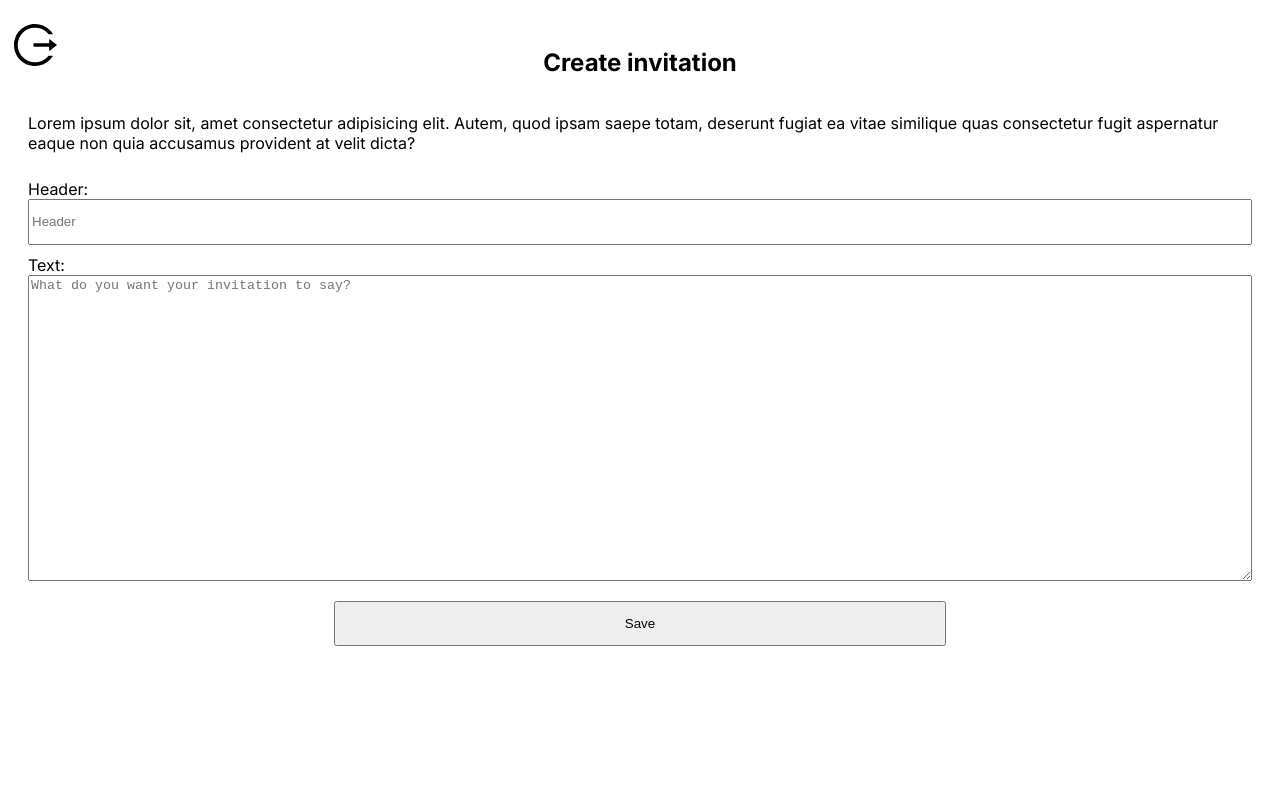
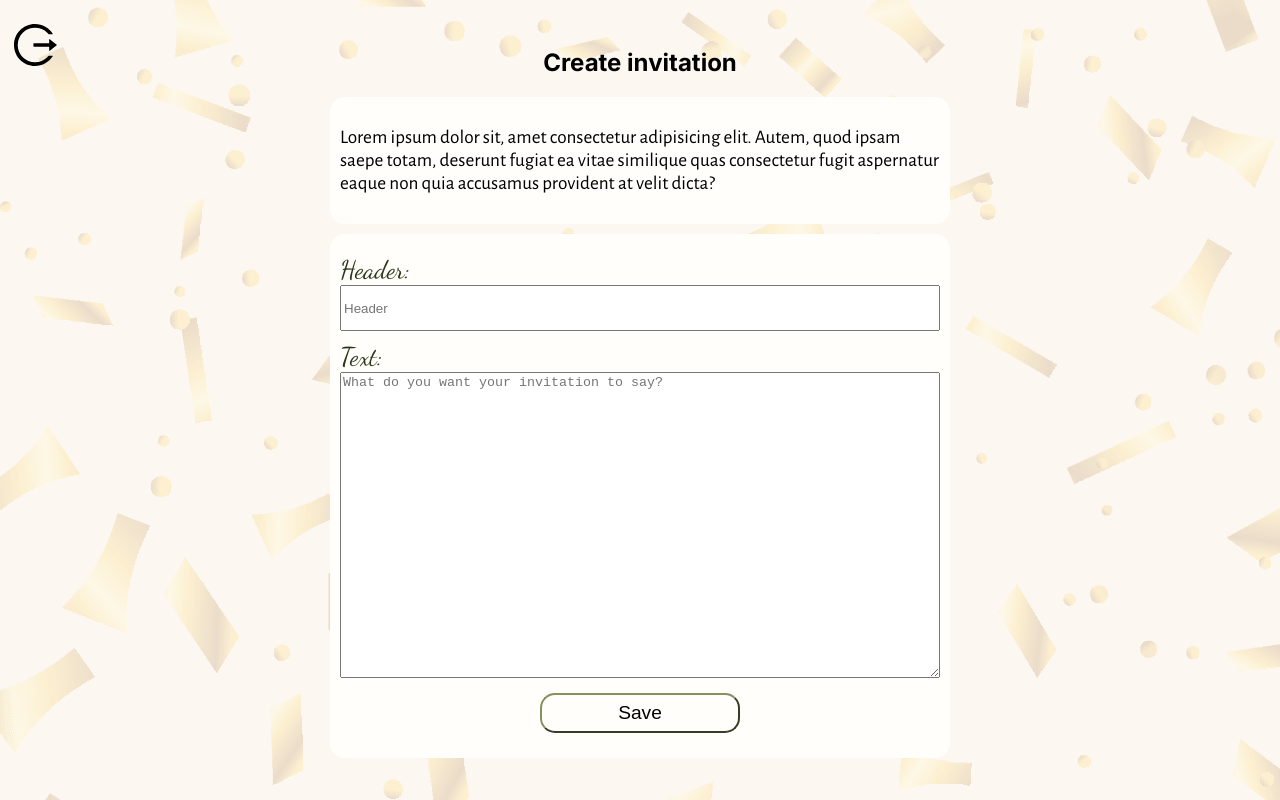
Before and after one commit to nanidam/degree-project-rendezevite, a Next.js app: page /events/create-event/1/invitations in a window 1280 px wide. Built offline with nearby package versions, Linux system fonts and the light colour scheme.

Commit message:
:art: added desktop version

```diff
--- a/app/events/create-event/[eventName]/invitations/style.scss
+++ b/app/events/create-event/[eventName]/invitations/style.scss
@@ -1,3 +1,6 @@
+@import "../../../../globals.scss";
+@import "../../../../../utils/constants.scss";
+
 .create-inv-container {
   display: flex;
   flex-direction: column;
@@ -6,6 +9,12 @@
 
   .create-inv-wrapper {
     width: 100%;
+    font-family: "Alegreya";
+    font-size: 1.2rem;
+    background-color: $white;
+    border-radius: 15px;
+    padding: 10px;
+    margin-bottom: 10px;
 
     .create-inv-form {
       display: flex;
@@ -13,6 +22,9 @@
 
       .create-inv-label {
         margin-top: 10px;
+        color: $dark-green;
+        font-family: "Dancing script";
+        font-size: 1.6rem;
       }
 
       .create-inv-input {
@@ -24,16 +36,45 @@
       }
 
       .create-inv-error {
-        color: red;
         text-align: center;
+        background-color: $white;
+        border-radius: 15px;
+        border: 1px solid red;
+        color: black;
+        padding: 10px;
       }
 
       .create-inv-btn {
+        align-self: center;
+        margin: 15px 0;
+        height: 40px;
+        border-radius: 15px;
         width: 50%;
-        height: 45px;
-        margin: 20px 0;
-        align-self: center;
+        background-color: transparent;
+        border-color: $olive-green;
+        font-size: 1.2rem;
+        transition: ease-in-out 0.3s;
+        cursor: pointer;
+
+        &:hover {
+          background: $olive-green;
+          color: $off-white;
+        }
       }
     }
   }
 }
+
+@media screen and (min-width: 768px) {
+  .create-inv-container {
+    .create-inv-wrapper {
+      max-width: 600px;
+
+      .create-inv-form {
+        .create-inv-btn {
+          width: 200px;
+        }
+      }
+    }
+  }
+}
```
